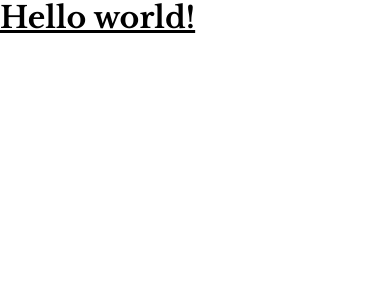
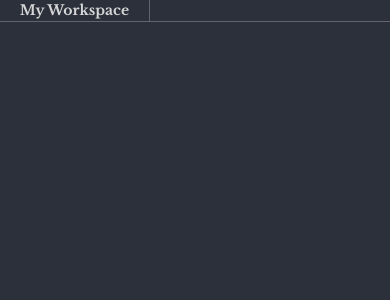
Before and after one commit to StefanHritcu/StudyFlow, a React (Vite) app in the folder frontend/: page / in a window 390 px wide. Shown: the top 300 px of the page. Built offline with nearby package versions, Linux system fonts and the light colour scheme; a web font is replaced by a local one.

Commit message:
feat: taiwlind config with responsive breakpoints, colors and more, and initial responsive header

```diff
--- a/frontend/index.html
+++ b/frontend/index.html
@@ -2,7 +2,6 @@
 <html lang="en">
   <head>
     <meta charset="UTF-8" />
-    <link rel="icon" type="image/svg+xml" href="/vite.svg" />
     <meta name="viewport" content="width=device-width, initial-scale=1.0" />
     <title>Study Flow</title>
   </head>
--- a/frontend/src/App.tsx
+++ b/frontend/src/App.tsx
@@ -1,9 +1,12 @@
 import React from "react";
+import Header from "./Header";
 
 const App: React.FC = () => {
   return (
     <>
-      <h1 className="text-3xl font-bold underline">Hello world!</h1>
+      <div>
+        <Header />
+      </div>
     </>
   );
 };
--- /dev/null
+++ b/frontend/src/Header.tsx
@@ -0,0 +1,20 @@
+import React from "react";
+
+const Header: React.FC = () => {
+  return (
+    <>
+      <header className="bg-mainColor h-auto border-b border-paragraphColor">
+        {/* LOGO */}
+        <div className="text-center w-[150px] tablet:w-[200px] tablet-lg:w-[240px] laptop:w-[320px] border-r border-paragraphColor">
+          <h2 className="text-[14px] tablet:text-[16px] tablet-lg:text-[18px] tablet-xl:text-[20px] laptop:text-[28px]">
+            My Workspace
+          </h2>
+        </div>
+        {/* CREATE BUTTON / FAVORITES / TO REVIEW / / LOGIN/REGISTER */}
+        <div></div>
+      </header>
+    </>
+  );
+};
+
+export default React.memo(Header);
--- a/frontend/src/index.css
+++ b/frontend/src/index.css
@@ -1,18 +1,28 @@
-@import url('https://fonts.googleapis.com/css2?family=Eczar:wght@400..800&family=Libre+Baskerville:wght@700&display=swap');
+@import url("https://fonts.googleapis.com/css2?family=Eczar:wght@400..800&family=Libre+Baskerville:wght@700&display=swap");
 
 @tailwind base;
 @tailwind components;
 @tailwind utilities;
 
 body {
-  font-family: 'Libre Baskerville', serif;
+  font-family: "Libre Baskerville", serif;
   margin: 0;
   padding: 0;
+  background-color: theme("colors.mainColor")
+}
+h1, h2, h3 {
+  color: theme("colors.mainTextColor");
+}
+p {
+  color: theme("colors.paragraphColor")
 }
 
-
 .libre-baskerville-bold {
-  font-family: 'Libre Baskerville', serif;
+  font-family: "Libre Baskerville", serif;
   font-weight: 700;
   font-style: normal;
 }
+
+.border-light {
+  border: 0.2px solid #555454;
+}
--- a/frontend/tailwind.config.js
+++ b/frontend/tailwind.config.js
@@ -5,6 +5,44 @@ export default {
     extend: {
       fontFamily: {
         playfair: ['"Playfair Display"', "serif"],
+      },
+      colors: {
+        // background and layouts
+        mainColor: "#2c303a",
+        secondColor: "#131417",
+
+        //main & paragraph text color
+        mainTextColor: "#d6d6d6",
+        paragraphColor: "#61646f",
+
+        //special colors & tag colors
+        specialViolet: "#ae63e4",
+        specialGreen: "#47cf73",
+        specialYellow: "#ffdd40",
+        specialBlue: "#46baff",
+
+        // tag colors & special colors
+        tagBlue: "#0b46b2",
+        tagBlueShadow: "#1d2635",
+
+        tagGreen: "#4f9c4f",
+        tagGreenShadow: "#242d28",
+
+        tagYellow: "#f0eb02",
+        tagYellowShadow: "#313221",
+
+        tagOrange: "#9e532c",
+        tagOrangeShadow: "#312825",
+
+        //seniority colors
+        juniorColor: "#3087d2",
+        juniorColorShadow: "#212b36",
+
+        middleColor: "#f8a301",
+        middleColorShadow: "#312c21",
+
+        seniorColor: "#ba4f4f",
+        seniorColorShadow: "#2f2629",
       },
       screens: {
         // Extra small phones and old devices
```
